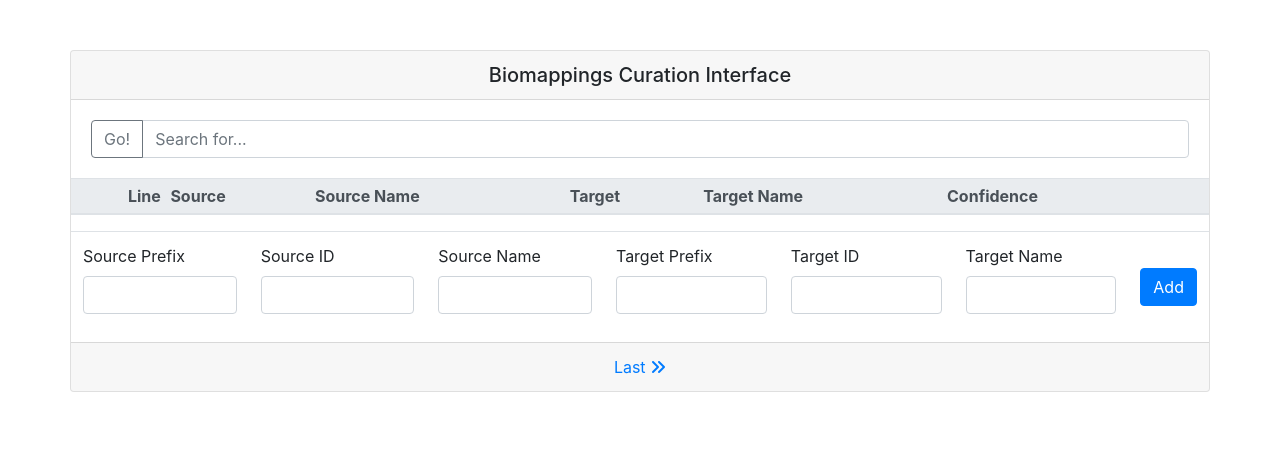
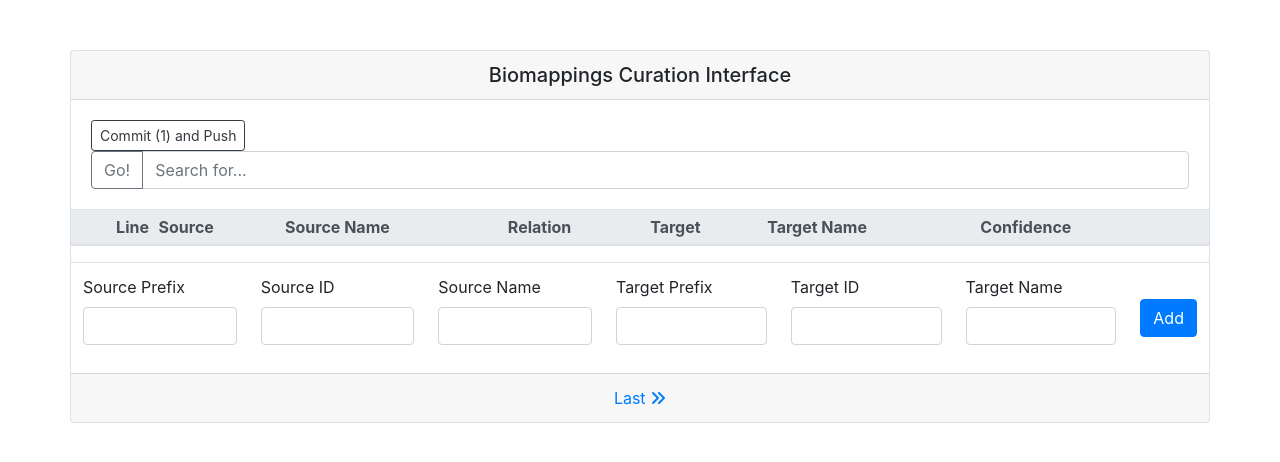
Before and after one commit to biopragmatics/biomappings, a Flask app: page / in a window 1280 px wide. Shown: the top 462 px of the page. Run offline with Flask 2, Linux system fonts and the light colour scheme; lists and menus that the app fills with data are empty; some libraries are stand-ins or nearby versions.

Commit message:
Add relation to curation interface

```diff
--- a/src/biomappings/templates/home.html
+++ b/src/biomappings/templates/home.html
@@ -54,6 +54,9 @@
                         <th class="text-right" scope="col">Line</th>
                         <th scope="col">Source</th>
                         <th scope="col">Source Name</th>
+                        {% if true %}
+                            <th scope="col">Relation</th>
+                        {% endif %}
                         <th scope="col">Target</th>
                         <th scope="col">Target Name</th>
                         <th scope="col">Confidence</th>
@@ -71,6 +74,9 @@
                                 </a>
                             </td>
                             <td>{{ p['source name'] }}</td>
+                            {% if true %}
+                                <td>{{ p['relation'] }}</td>
+                            {% endif %}
                             <td>
                                 <a href="{{ controller.get_url(p['target prefix'], p['target identifier']) }}">
                                     {{ controller.get_curie(p['target prefix'], p['target identifier']) }}
```
